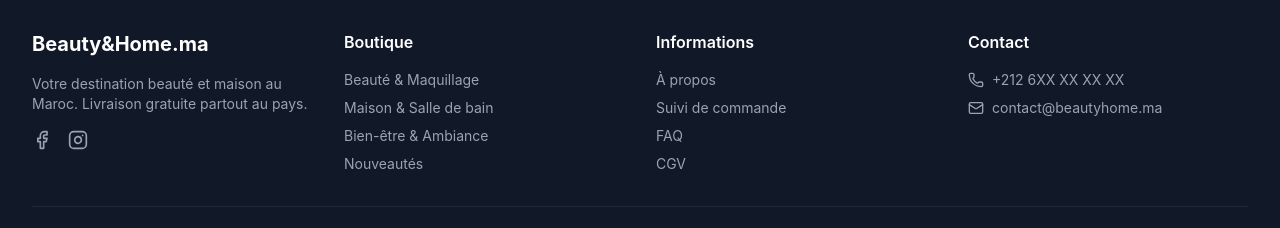
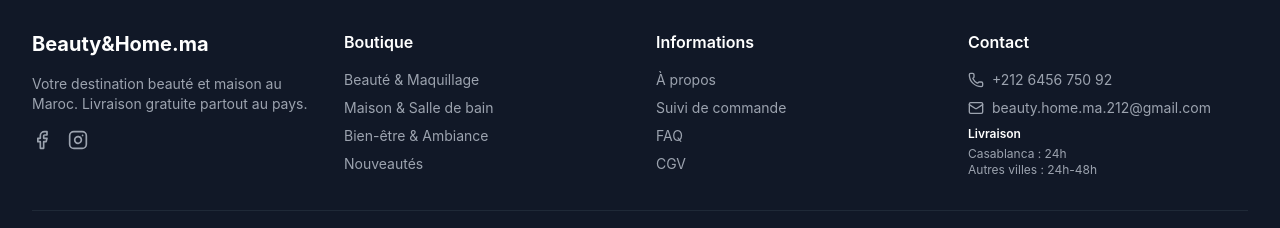
Before and after one commit to tatotayo98-cmd/Beauty, a React (Vite) app: page / in a window 1280 px wide. Shown: the part 976-1204 px from the top of the page. Built offline with nearby package versions, Linux system fonts and the light colour scheme; no server answers; the database is empty.

Commit message:
Updated Footer.tsx

```diff
--- a/src/components/Footer.tsx
+++ b/src/components/Footer.tsx
@@ -46,11 +46,16 @@ export const Footer = () => {
             <ul className="space-y-2 text-sm text-gray-400">
               <li className="flex items-center gap-2">
                 <Phone className="w-4 h-4" />
-                <span>+212 6XX XX XX XX</span>
+                <a href="tel:+212645675092" className="hover:text-white transition">+212 6456 750 92</a>
               </li>
               <li className="flex items-center gap-2">
                 <Mail className="w-4 h-4" />
-                <span>contact@beautyhome.ma</span>
+                <a href="mailto:beauty.home.ma.212@gmail.com" className="hover:text-white transition">beauty.home.ma.212@gmail.com</a>
+              </li>
+              <li className="text-xs mt-4">
+                <p className="font-semibold text-white mb-1">Livraison</p>
+                <p>Casablanca : 24h</p>
+                <p>Autres villes : 24h-48h</p>
               </li>
             </ul>
           </div>
```
